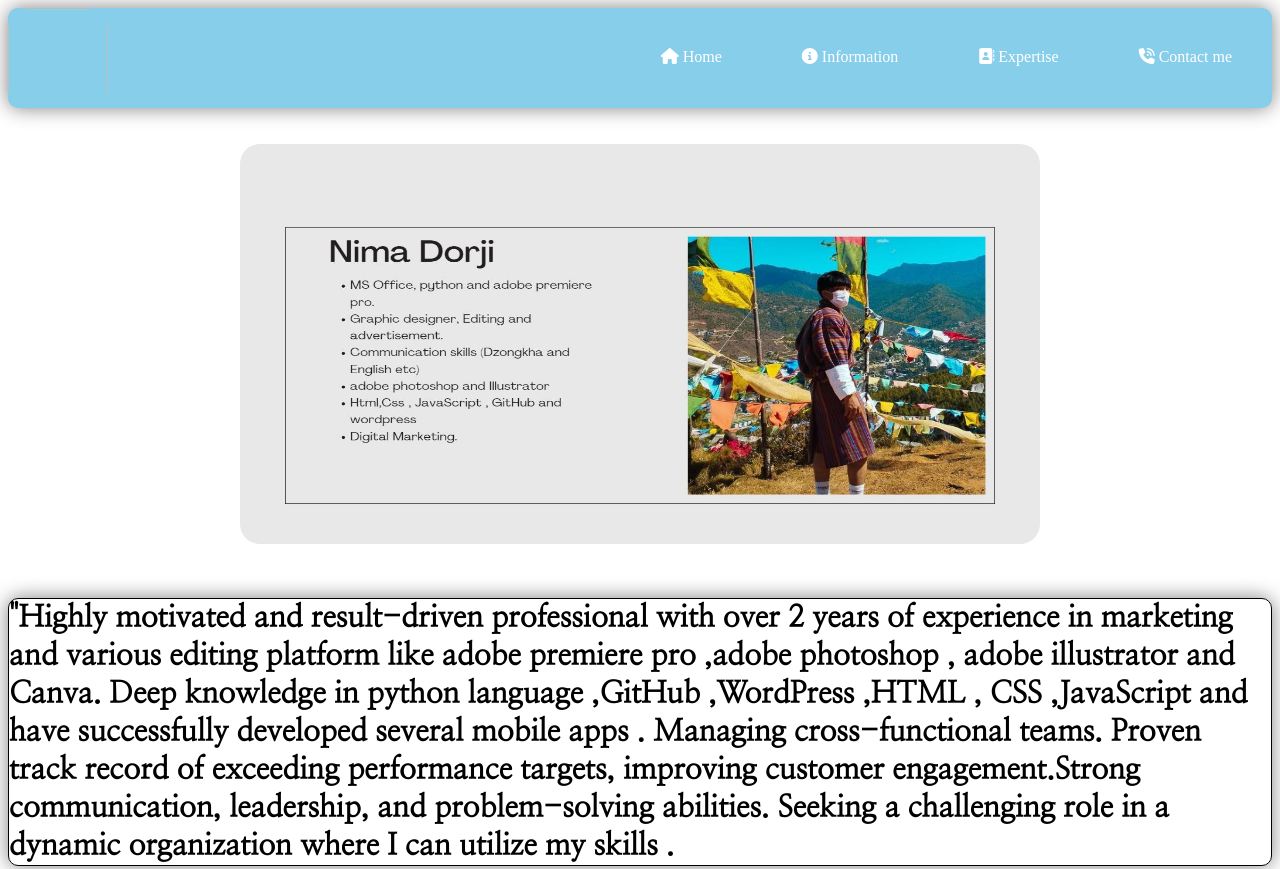
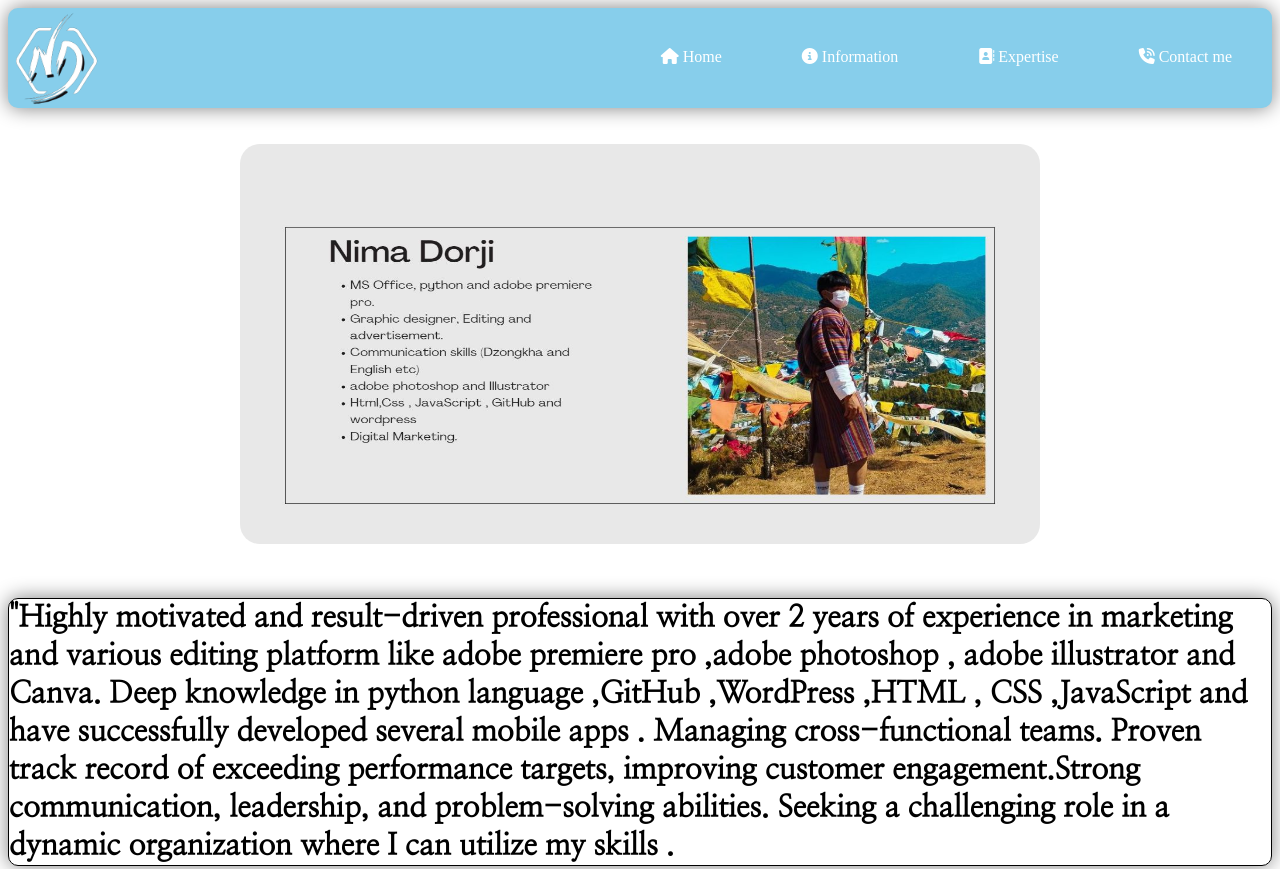
Before and after one commit to dorjinima/NimaD.Github.io, a plain HTML site: page index.html in a window 1280 px wide. Shown: the top 869 px of the page. Drawn offline with Linux system fonts and the light colour scheme; files whose address does not match are found by name; a web font is replaced by a local one.

Commit message:
Update index.html

```diff
--- a/index.html
+++ b/index.html
@@ -61,7 +61,7 @@ footer{
 }
 </style>
 <header>
-	<img class="logo"url('C:\Users\Dell\Desktop\p2 website\nd-n-d-brushed-letter-logo-design-with-creative-vector-25657562-removebg-preview2.png' height="100px" , width="100px">
+	<img class="logo"src="C:\Users\Dell\Desktop\p2 website\nd-n-d-brushed-letter-logo-design-with-creative-vector-25657562-removebg-preview2.png" height="100px" , width="100px">
 	<a href=""><i class="fa fa-volume-control-phone"></i>&nbsp;Contact me</a>
 	<a href=""><i class="fa fa-address-book"></i>&nbsp;Expertise</a>
 	<a href=""><i class="fa fa-info-circle"></i>&nbsp;Information</a>
```
